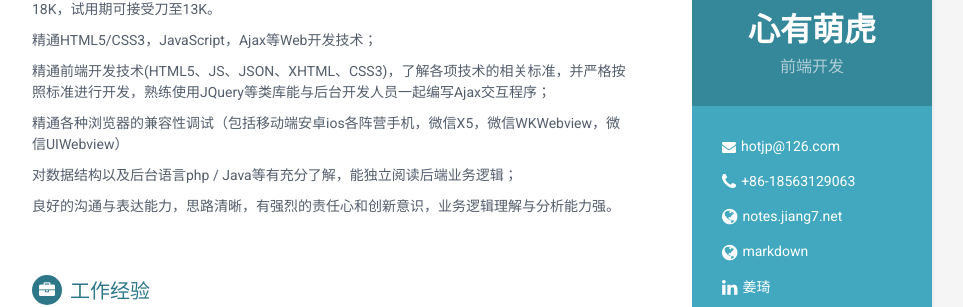
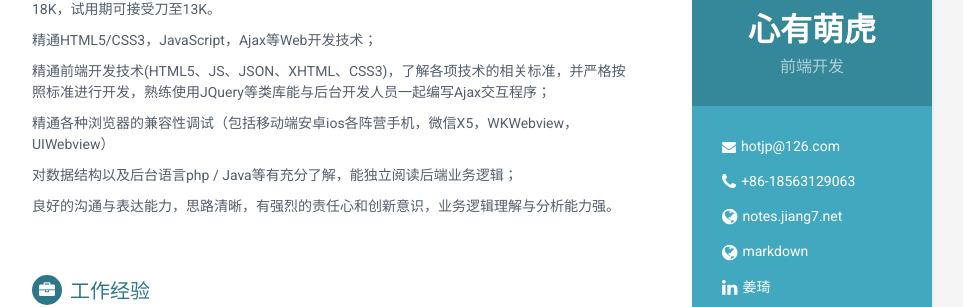
Before and after one commit to hotjp/introduce, a Jekyll site: the page built from index.html, in a window 1280 px wide and 900 px high. Shown: the part 162-469 px from the top of the window, without its empty margins (188-1151 px from the left). Built offline with Jekyll 4.4.1, drawn with Linux system fonts in a browser that asks for light colours.

Commit message:
edit again ..

```diff
--- a/_includes/career-profile.html
+++ b/_includes/career-profile.html
@@ -4,7 +4,7 @@
         <p>姜琦，工作经验接近5年，1年切图仔，1年创业，4年前端，目前薪资10K，坐标烟台，期望税后18K，试用期可接受刀至13K。</p>
         <p>精通HTML5/CSS3，JavaScript，Ajax等Web开发技术；</p>
         <p>精通前端开发技术(HTML5、JS、JSON、XHTML、CSS3)，了解各项技术的相关标准，并严格按照标准进行开发，熟练使用JQuery等类库能与后台开发人员一起编写Ajax交互程序；</p>
-        <p>精通各种浏览器的兼容性调试（包括移动端安卓ios各阵营手机，微信X5，微信WKWebview，微信UIWebview）</p>
+        <p>精通各种浏览器的兼容性调试（包括移动端安卓ios各阵营手机，微信X5，WKWebview，UIWebview）</p>
         <p>对数据结构以及后台语言php / Java等有充分了解，能独立阅读后端业务逻辑；</p>
         <p>良好的沟通与表达能力，思路清晰，有强烈的责任心和创新意识，业务逻辑理解与分析能力强。</p>
     </div>
--- a/_includes/skills.html
+++ b/_includes/skills.html
@@ -126,10 +126,11 @@
 <!--//skills-section-->
 <section class="section summary-section">
     <p><i>以上内容是便于HR快速匹配招聘需求，以下内容给即将技术面试的相关负责人浏览。</i>
-        </p>
+    </p>
+    <hr>
     <h2 class="section-title"><i class="fa fa-user"></i>技术简介</h2>
     <div class="summary">
-        <hr>
+
         <p>非培训出身前端，至今除了切图实现接受过一个周的指导以外自学至今，在线程序员，有网的环境可以独立搞定几乎任何问题，我很可能做不出来前端培训生能做出来的笔试题，讲不出来闭包或者设计模式的各种优缺点，但是可以解决开发中涉及闭包内存泄漏，工厂模式，原型模式设计思路，提出问题解决方案。
         </p>
         <p>相关图书栈：《编写可维护的JavaScript》《JavaScript权威指南》《JavaScript高级程序设计》《JavaScript语言精粹》《程序员思维修炼》《设计中的设计》《设计心理学》《创业时，我们在知乎聊什么》
```
